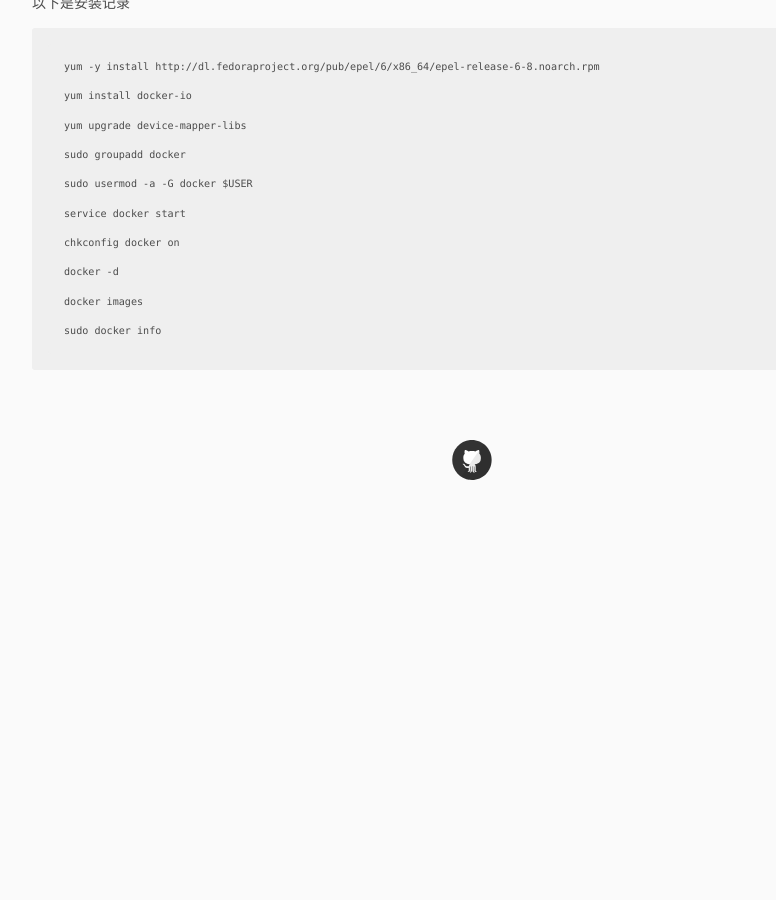
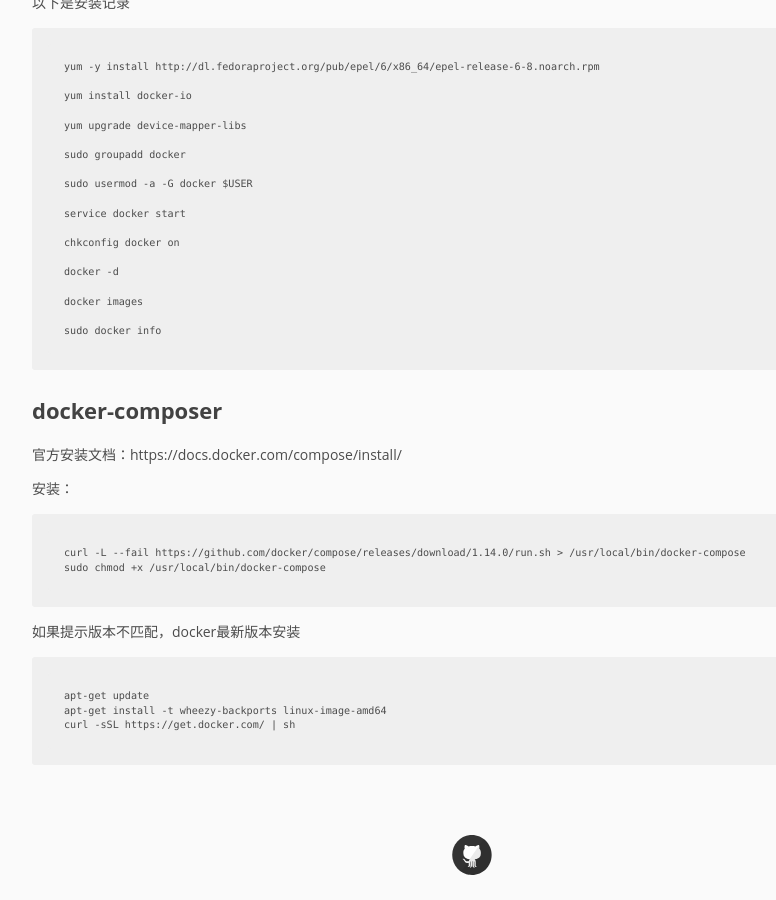
Before and after one commit to pingmalu/pingmalu.github.io, a Jekyll site: the page built from _posts/2015-12-02-Docker日常笔记.md, in a window 1280 px wide and 900 px high, scrolled down 6910 px. Shown: the whole window, without its empty margins (168-944 px from the left). Built offline with Jekyll 4.4.1, drawn with Linux system fonts in a browser that asks for light colours; nearby versions of some CDN libraries; before the commit the page ends 7415 px from its top, so only the background shows below that.

Commit message:
'update'

```diff
--- a/_posts/2015-12-02-Docker日常笔记.md
+++ b/_posts/2015-12-02-Docker日常笔记.md
@@ -264,3 +264,19 @@
     docker images
 
     sudo docker info
+
+
+# docker-composer
+
+官方安装文档：https://docs.docker.com/compose/install/
+
+安装：
+
+	curl -L --fail https://github.com/docker/compose/releases/download/1.14.0/run.sh > /usr/local/bin/docker-compose
+	sudo chmod +x /usr/local/bin/docker-compose
+
+如果提示版本不匹配，docker最新版本安装
+
+	apt-get update
+	apt-get install -t wheezy-backports linux-image-amd64
+	curl -sSL https://get.docker.com/ | sh
```
